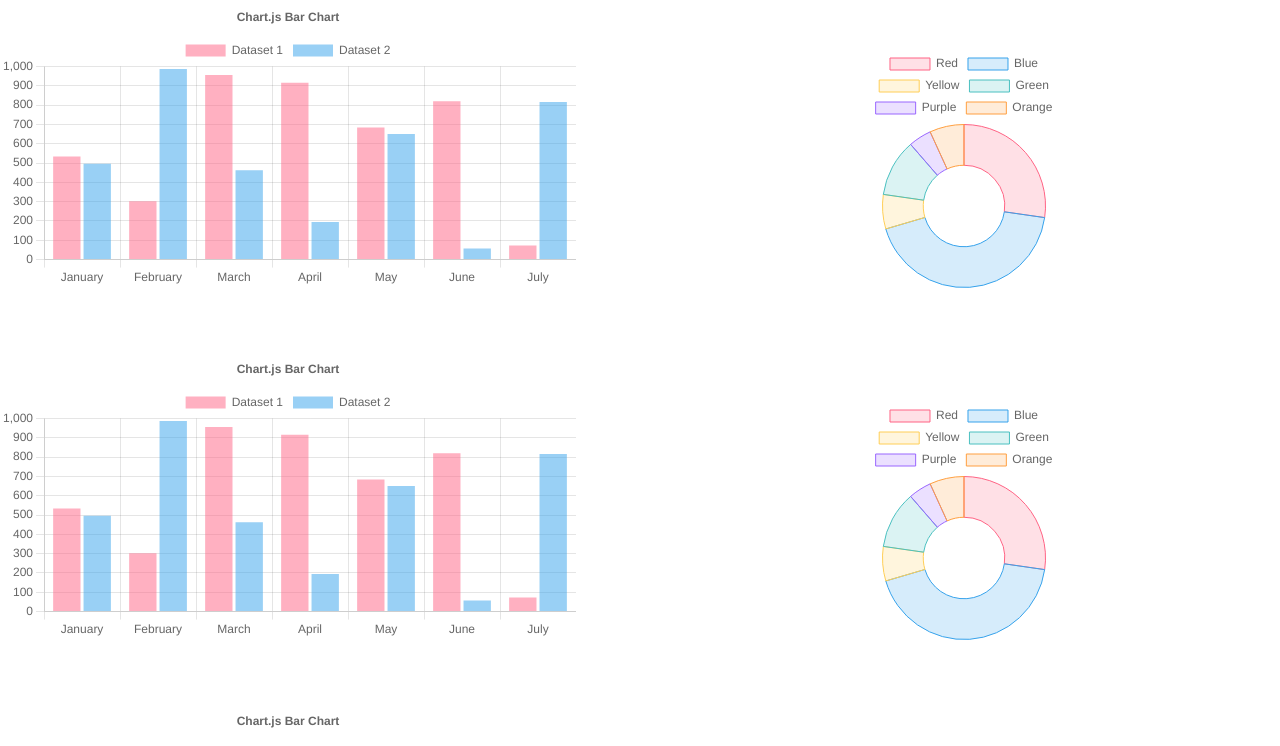
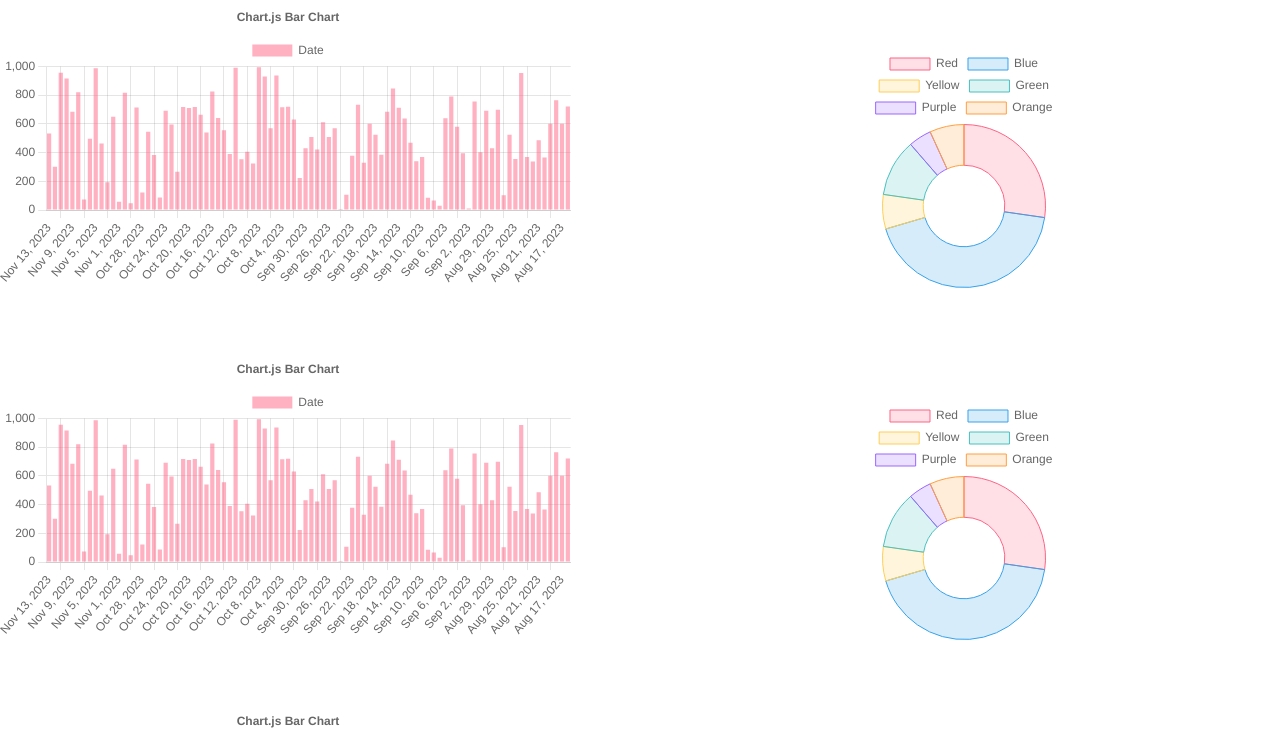
Before and after one commit to EthanLiu1230/draft-chartjs, a React (Vite) app: page / in a window 1280 px wide. Shown: the top 746 px of the page. Built offline with nearby package versions, Linux system fonts and the light colour scheme.

Commit message:
last 3 months

```diff
--- a/package.json
+++ b/package.json
@@ -13,6 +13,7 @@
   "dependencies": {
     "chart.js": "^4.4.0",
     "clsx": "^2.0.0",
+    "dayjs": "^1.11.10",
     "react": "^18.2.0",
     "react-chartjs-2": "^5.2.0",
     "react-dom": "^18.2.0",
--- a/src/BarChart.tsx
+++ b/src/BarChart.tsx
@@ -1,6 +1,7 @@
 import { Chart as ChartJS, CategoryScale, LinearScale, BarElement, Title, Tooltip, Legend } from "chart.js";
 import { Bar } from "react-chartjs-2";
 import { faker } from "@faker-js/faker";
+import dayjs from "dayjs";
 
 ChartJS.register(CategoryScale, LinearScale, BarElement, Title, Tooltip, Legend);
 
@@ -17,20 +18,23 @@ export const options = {
   },
 };
 
-const labels = ["January", "February", "March", "April", "May", "June", "July"];
+// let labels = [0, 1, 2, 3, 4, 5, 6].map((i) => {
+//   return dayjs().subtract(i, "day").format("MMM D, YYYY");
+// });
+
+const labels = new Array(3 * 30).fill(0).map((_, i) => {
+  return dayjs().subtract(i, "day").format("MMM D, YYYY");
+});
+
+// labels = lastThreeMonth;
 
 export const data = {
   labels,
   datasets: [
     {
-      label: "Dataset 1",
+      label: "Date",
       data: labels.map(() => faker.number.int({ min: 0, max: 1000 })),
       backgroundColor: "rgba(255, 99, 132, 0.5)",
-    },
-    {
-      label: "Dataset 2",
-      data: labels.map(() => faker.number.int({ min: 0, max: 1000 })),
-      backgroundColor: "rgba(53, 162, 235, 0.5)",
     },
   ],
 };
--- a/src/TwoColumnGrid.tsx
+++ b/src/TwoColumnGrid.tsx
@@ -4,10 +4,10 @@ import { DoughnutChart } from "./DoughnutChart.tsx";
 export function TwoColumnGrid() {
   return (
     <div className="container mx-auto">
-      <div className="grid grid-cols-1 justify-items-center items-end gap-x-4 gap-y-16 lg:grid-cols-2">
+      <div className="grid grid-cols-1 items-end justify-items-center gap-x-4 gap-y-16 lg:grid-cols-2">
         {[1, 2, 3, 4, 5].map(() => (
           <>
-            <div className="justify-self-stretch h-72">
+            <div className="h-72 justify-self-stretch">
               <BarChart />
             </div>
             <div className="h-60">
```
Also changed, not shown: 1 other file (tests, documents, lock files or other folders).
